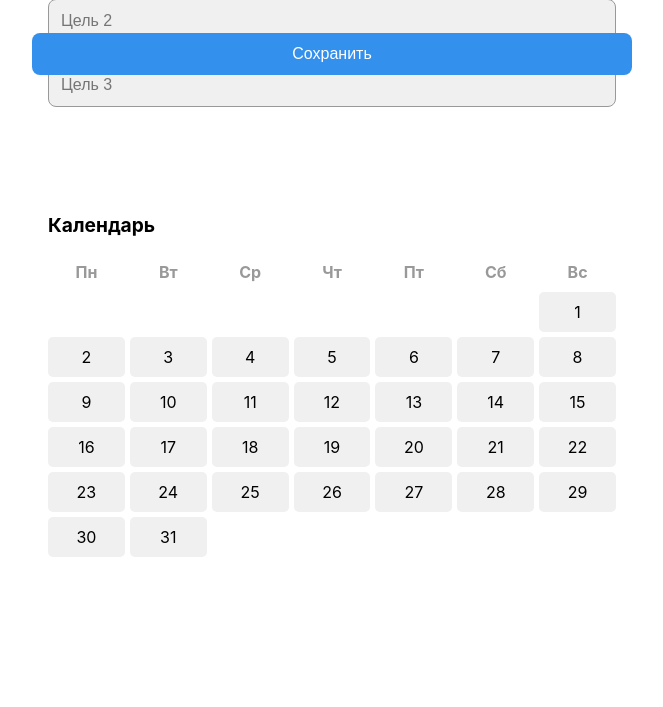
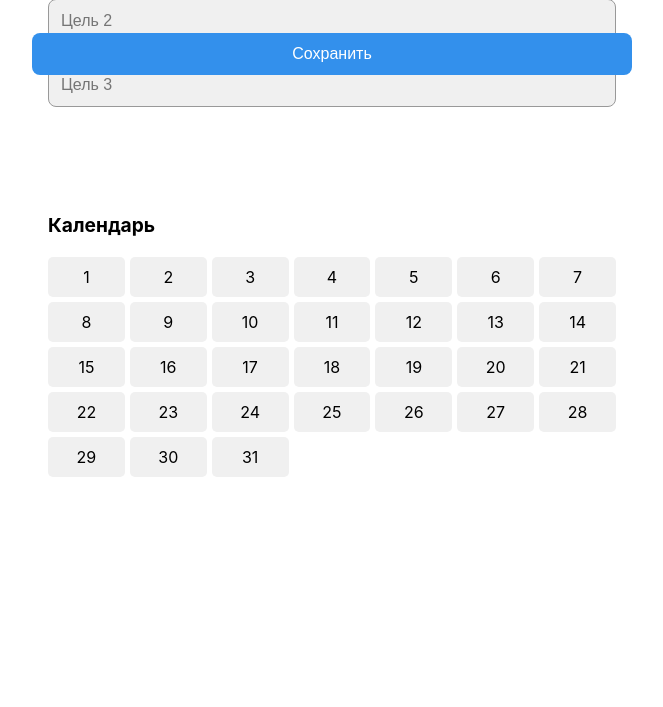
Before and after one commit to DmitryManhattan/TelegramNeuroCoach, a Python web app: template templates/index.html in a window 1280 px wide. Shown: the part 705-1412 px from the top of the page, without its empty margins (308-971 px from the left). After the commit the page ends 1182 px from the top, so only its background shows below. Run offline with Jinja, Linux system fonts and the light colour scheme; the template is opened without the code that fills it, so the values that code supplies are empty; some libraries are stand-ins or nearby versions.

Commit message:
Restored to '35187599d7db164c757535464412225652632bb7'
Replit-Restored-To:35187599d7db164c757535464412225652632bb7

```diff
--- a/static/app.js
+++ b/static/app.js
@@ -23,19 +23,6 @@ function createCalendar() {
 
     let calendarHTML = '';
 
-    // Add day headers
-    const days = ['Пн', 'Вт', 'Ср', 'Чт', 'Пт', 'Сб', 'Вс'];
-    days.forEach(day => {
-        calendarHTML += `<div class="calendar-header">${day}</div>`;
-    });
-
-    // Add empty cells for days before the first day of the month
-    const firstDayOfWeek = firstDay.getDay() || 7;
-    for (let i = 1; i < firstDayOfWeek; i++) {
-        calendarHTML += '<div class="calendar-day empty"></div>';
-    }
-
-    // Add the days
     for (let day = 1; day <= totalDays; day++) {
         const date = new Date(currentYear, currentMonth, day);
         const formattedDate = date.toISOString().split('T')[0];
@@ -82,6 +69,12 @@ function setupEventListeners() {
     dateSelector.addEventListener('change', (e) => {
         currentState.date = e.target.value;
         loadDataForDate(currentState.date);
+        updateDateHighlights();
+    });
+
+    // Calendar focus - refresh highlights
+    dateSelector.addEventListener('focus', () => {
+        updateDateHighlights();
     });
 
     // Mood selection
@@ -91,7 +84,8 @@ function setupEventListeners() {
             btn.classList.add('selected');
             currentState.mood = btn.dataset.mood;
 
-            const selectedDate = currentState.date;
+            // Update calendar day color
+            const selectedDate = dateSelector.value;
             const dayElement = document.querySelector(`.calendar-day[data-date="${selectedDate}"]`);
             if (dayElement) {
                 dayElement.style.backgroundColor = getComputedStyle(btn).backgroundColor;
@@ -103,7 +97,7 @@ function setupEventListeners() {
     // Calendar day click
     document.getElementById('calendar').addEventListener('click', (e) => {
         const dayElement = e.target.closest('.calendar-day');
-        if (dayElement && !dayElement.classList.contains('empty')) {
+        if (dayElement) {
             const selectedDate = dayElement.dataset.date;
             dateSelector.value = selectedDate;
             currentState.date = selectedDate;
@@ -135,7 +129,6 @@ function setupEventListeners() {
 function setInitialDate() {
     const today = new Date().toISOString().split('T')[0];
     dateSelector.value = today;
-    currentState.date = today;
     loadDataForDate(today);
 }
 
@@ -246,15 +239,10 @@ async function updateDateHighlights() {
             // Update calendar days with stored moods
             document.querySelectorAll('.calendar-day').forEach(day => {
                 const date = day.dataset.date;
-                if (date) {
-                    const mood = moodDates[date];
-                    if (mood) {
-                        day.style.backgroundColor = moodColorMap[mood];
-                        day.style.opacity = '0.3';
-                    } else {
-                        day.style.backgroundColor = '';
-                        day.style.opacity = '';
-                    }
+                const mood = moodDates[date];
+                if (mood) {
+                    day.style.backgroundColor = moodColorMap[mood];
+                    day.style.opacity = '0.3';
                 }
             });
         }
--- a/static/styles.css
+++ b/static/styles.css
@@ -156,29 +156,16 @@ textarea:focus, .goal-input:focus {
     margin-top: 20px;
 }
 
-.calendar-header {
-    padding: 5px;
-    text-align: center;
-    font-weight: bold;
-    color: var(--tg-theme-hint-color, #999);
-}
-
 .calendar-day {
     padding: 10px;
     text-align: center;
     background-color: var(--tg-theme-secondary-bg-color, #f0f0f0);
     border-radius: 5px;
     cursor: pointer;
-    transition: background-color 0.3s ease;
 }
 
-.calendar-day:not(.empty):hover {
+.calendar-day:hover {
     background-color: var(--tg-theme-hint-color, #e0e0e0);
-}
-
-.calendar-day.empty {
-    background: none;
-    cursor: default;
 }
 
 .calendar-section {
```
